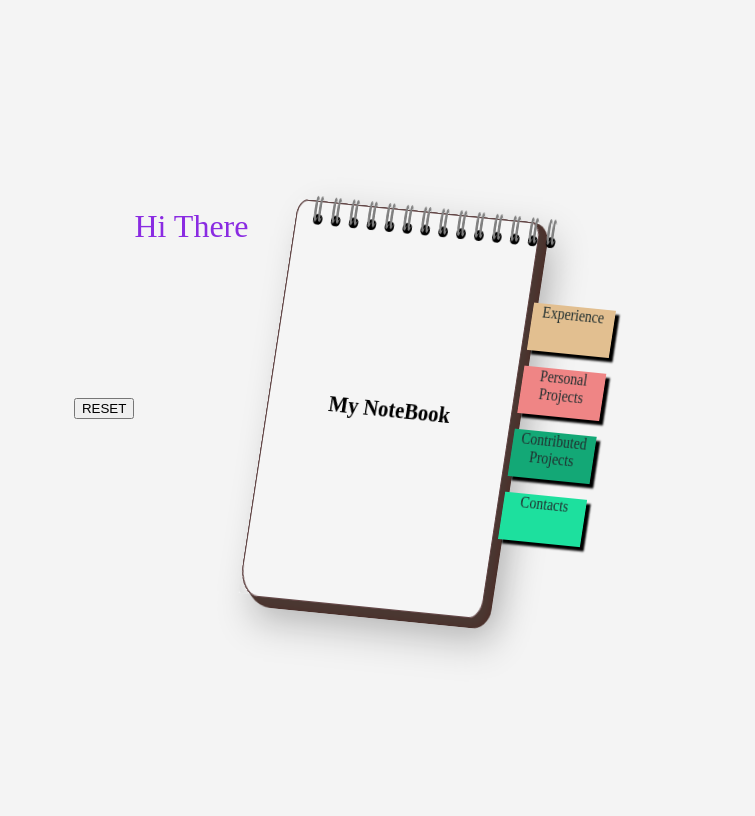
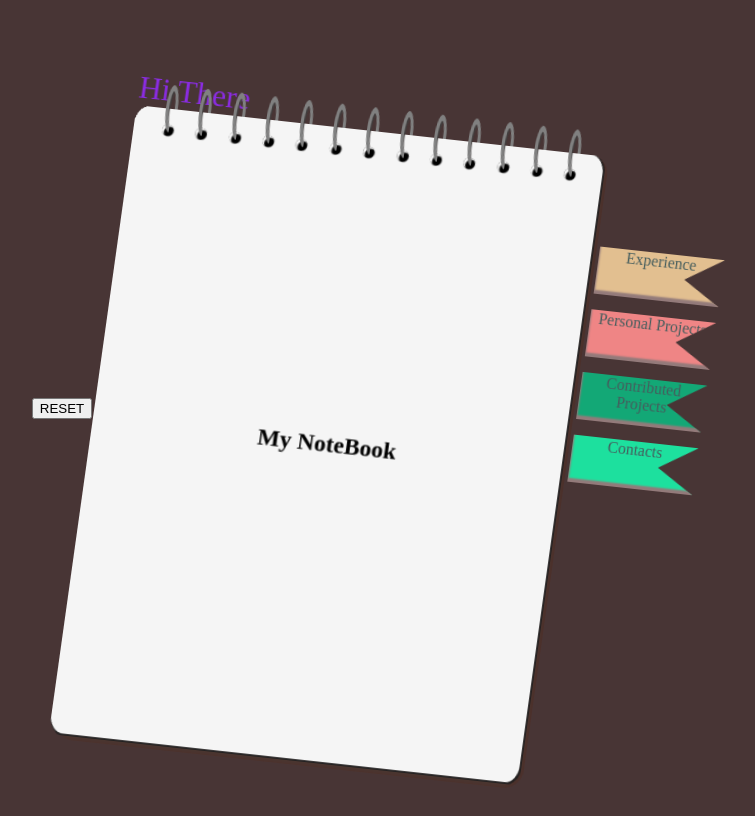
Before and after one commit to moreenhettihewa/moreen.io_v1.0, a plain HTML site: page index.html in a window 1280 px wide. Shown: the whole page, without its empty margins (338-1093 px from the left). Drawn offline with Linux system fonts and the light colour scheme.

Commit message:
Refactored

```diff
--- a/index.html
+++ b/index.html
@@ -9,45 +9,51 @@
 
 <body>
 
-    <button onclick="reorderPage()">RESET</button>
+    <button onclick="reorderPages()">RESET</button>
 
-    <div class="main-page">
+    <div class="scene">
         <div class="welcome-message">Hi There</div>
         <div class="book">
             <div class="back-cover"></div>
-            <div class="clips" id="clipsContainer"></div>
-
+            <div class="clip-container clip-container__front" id="clipFrontContainer">
+            </div>
             <div class="bookmarks">
                 <div class="bookmark experience zoomable" onclick="goToPage(1);loadExperience();">Experience</div>
                 <div class="bookmark p-projects zoomable" onclick="goToPage(2);loadPersonalProjects();loadPersonalProjectCards()">Personal Projects</div>
                 <div class="bookmark c-projects zoomable" onclick="goToPage(3);loadContributedProjects()">Contributed Projects</div>
                 <div class="bookmark contacts zoomable" onclick="goToPage(4);loadContacts()">Contacts</div>
             </div>
+            <div class="pages">
             <div class="page" id="page1">
-                <div class="front"> My NoteBook</div>
-                <div class="back"></div>
-                <div class="click-zone" onclick="goToPage(1);loadExperience();"></div>
+                <div class="page__front"> My NoteBook</div>
+                <div class="page__back"></div>
+                <div class="click-zone clickable" onclick="goToPage(1);loadExperience();"></div>
             </div>
             <div class="page" id="page2">
-                <div class="front" ></div>
-                <div class="back"></div>
-                <div class="click-zone" onclick="goToPage(2);loadPersonalProjects();"></div>
+                <div class="page__front" ></div>
+                <div class="page__back"></div>
+                <div class="click-zone clickable" onclick="goToPage(2);loadPersonalProjects();"></div>
             </div>
             <div class="page" id="page3">
-                <div class="front">Projects</div>
-                <div class="back"></div>
-                <div class="click-zone" onclick="goToPage(3);loadContributedProjects();"></div>
+                <div class="page__front">Projects</div>
+                <div class="page__back"></div>
+                <div class="click-zone clickable" onclick="goToPage(3);loadContributedProjects();"></div>
             </div>
             <div class="page" id="page4">
-                <div class="front">Projects (contributed) </div>
-                <div class="back"></div>
-                <div class="click-zone" onclick="goToPage(4);loadContacts()"></div>
+                <div class="page__front">Projects (contributed) </div>
+                <div class="page__back"></div>
+                <div class="click-zone clickable" onclick="goToPage(4);loadContacts()"></div>
             </div>
             <div class="page" id="page5">
-                <div class="front">Contact Me</div>
-                <div class="back"></div>
-                <div class="click-zone"></div>
+                <div class="page__front">Contact Me</div>
+                <div class="page__back"></div>
+                <div class="click-zone clickable"></div>
             </div>
+
+            </div>
+
+             <div class="clip-container clip-container__back" id="clipBackContainer"></div>
+        </div>
         </div>
     </div>
 
--- a/script.js
+++ b/script.js
@@ -1,23 +1,56 @@
 const totalPages = 5;
+
 let currentFlippedPage = 0;
 
-const container = document.getElementById("clipsContainer");
+function createClips(containerId, sideClassName, count = 13) {
+  const containerClip = document.getElementById(containerId);
+  if (!containerClip) return;
 
-const width_of_book = document.getElementsByClassName("book")[0].scrollWidth;
+  for (let i = 0; i < count; i++) {
+    const sideElement = document.createElement("div");
+    sideElement.className = sideClassName;
 
-const number_of_clips = (width_of_book) / 28;
-for (let i = 0; i < number_of_clips; i++) {
     const clip = document.createElement("div");
     clip.className = "clip";
-  container.appendChild(clip);
+    sideElement.appendChild(clip);
+    containerClip.appendChild(sideElement);
+  }
+}
 
-  const clip_bind = document.createElement("div");
-  clip_bind.className = "clip";
-  container.appendChild(clip_bind);
+function renderClipContainer() {
+  createClips("clipFrontContainer", "front");
+  createClips("clipBackContainer", "back");
+}
 
-  const clip_hole = document.createElement("div");
-  clip_hole.className = "clip_hole";
-  container.appendChild(clip_hole);
+
+function addPageHoles(holeCount = 13) {
+  const pages = document.getElementsByClassName("page");
+  for (const page of pages) {
+    const pageHolesContainerElement = document.createElement("div");
+    pageHolesContainerElement.className = "page__holes";
+
+    for (let h = 0; h < holeCount; h++) {
+      const holeElement = document.createElement("div");
+      holeElement.className = "hole";
+      pageHolesContainerElement.appendChild(holeElement);
+    }
+    page.appendChild(pageHolesContainerElement);
+  }
+}
+
+function reorderPages() {
+  const pages = document.querySelectorAll(".page");
+  const total = pages.length;
+
+  pages.forEach((page, index) => {
+    const i = index + 1;
+    // Bring unflipped pages to top
+    if (i <= currentFlippedPage) {
+      page.style.zIndex = i;
+    } else {
+      page.style.zIndex = total - i + 50;
+    }
+  });
 }
 
 function goToPage(target) {
@@ -34,41 +67,19 @@ function goToPage(target) {
   reorderPages();
 }
 
-function reorderPages() {
-  const pages = document.querySelectorAll(".page");
-  const total = pages.length;
-
-  pages.forEach((page, index) => {
-    const i = index + 1;
-    // Bring unflipped pages to top
-    if (i <= currentFlippedPage) {
-      page.style.zIndex = i;
-    } else {
-      page.style.zIndex = total - i + 1;
-    }
-  });
-}
-
-function reorderPage() {
-  flippedPages = [];
-  const pages = document.querySelectorAll(".page");
-  pages.forEach((page, index) => {
-    page.classList.remove("flipped");
-    page.style.zIndex = pages.length - index;
-  });
-}
-
 // Navigate to each page and the contents are loaded via a separate HTML page
 
 function loadExperience() {
+  setTimeout(() => {
     fetch("./pages/experience/index.html")
       .then((response) => response.text())
       .then((data) => {
         document
           .getElementById("page2")
-        .getElementsByClassName("front")[0].innerHTML = data;
+          .getElementsByClassName("page__front")[0].innerHTML = data;
       })
       .catch((error) => console.error("Error loading content:", error));
+  }, 100); // 2000 ms = 2 seconds
 }
 
 function loadContributedProjects() {
@@ -77,7 +88,7 @@ function loadContributedProjects() {
     .then((data) => {
       document
         .getElementById("page4")
-        .getElementsByClassName("front")[0].innerHTML = data;
+        .getElementsByClassName("page__front")[0].innerHTML = data;
     })
     .catch((error) => console.error("Error loading content:", error));
 }
@@ -88,7 +99,7 @@ function loadPersonalProjects() {
     .then((data) => {
       document
         .getElementById("page3")
-        .getElementsByClassName("front")[0].innerHTML = data;
+        .getElementsByClassName("page__front")[0].innerHTML = data;
     })
     .catch((error) => console.error("Error loading content:", error));
 }
@@ -99,15 +110,22 @@ function loadContacts() {
     .then((data) => {
       document
         .getElementById("page5")
-        .getElementsByClassName("front")[0].innerHTML = data;
+        .getElementsByClassName("page__front")[0].innerHTML = data;
     })
     .catch((error) => console.error("Error loading content:", error));
 }
+
+// Render everything
+renderClipContainer();
+addPageHoles();
+
 
 // reordering the pages on reload
 window.onload = () => {
   reorderPages();
 };
+
+
 
 function closeModal(event) {
   const modal = document.getElementById("modalOverlay");
--- a/style.css
+++ b/style.css
@@ -9,29 +9,32 @@ body {
   justify-content: center;
   align-items: center;
   height: 100vh;
-  background: #f4f4f4;
+  background: #483535;
+  --clipWidth: 1.5em;
+  --clipHeight: 3em;
 }
 
-.main-page {
-  display: flex;
+.scene {
+  width: 30em;
+  height: 40em;
+  transform-style: preserve-3d;
+  transform: rotateX(10deg) rotateY(-10deg) rotateZ(8deg);
 }
 
 .welcome-message {
   font-size: xx-large;
   color: blueviolet;
 }
-
+/*
 .book {
   position: relative;
-  width: 22vw;
-  height: 50vh;
-  perspective: 3000px;
-  transform: rotatex(10deg) rotateY(-30deg) rotateZ(10deg);
-  box-shadow: 20px 20px 40px rgba(0, 0, 0, 0.3);
-  transform-style: preserve-3d;
-}
+  width: 30em;
+  height: 40em;
+  /* transform: rotateX(10deg) rotateY(-10deg) rotateZ(8deg); */
+  /* box-shadow: 20px 20px 40px rgba(0, 0, 0, 0.3);
+} */
 
-.book::before {
+/* .book::before {
   content: "";
   position: absolute;
   top: 20px;
@@ -39,9 +42,9 @@ body {
   width: 100%;
   height: calc(100% - 20px);
   box-shadow: inset 0 0 20px rgba(0, 0, 0, 0.1);
-  border-radius: 4px;
+  border-radius: 3%;
   pointer-events: none;
-}
+} */
 
 .bookmarks {
   margin-left: 0.5em;
@@ -55,12 +58,13 @@ body {
 .bookmark {
   cursor: pointer;
   background-color: rgb(29, 224, 158);
-  width: 6em;
-  color: rgb(33, 47, 47);
+  clip-path: polygon(0 0, 0% 100%, 100% 100%, 70% 50%, 100% 0);
+  width: 8em;
+  color: rgb(69, 93, 93);
   height: 4.5em;
   margin-bottom: 1em;
   max-height: 3em;
-  box-shadow: 5px 4px 2px black;
+  box-shadow: inset 1px -4px 2px rgb(147, 122, 122);
 }
 
 .bookmark.experience {
@@ -75,93 +79,63 @@ body {
   background-color: rgb(19, 168, 118);
 }
 
-
+/*
 .book::after {
   box-shadow: 10px 10px 10px black;
+} */
+
+.pages > .page {
+  position: absolute;
+  width: 30em;
+  height: 40em;
+  background-color: whitesmoke;
+  text-align: center;
+  border-radius: 3%;
 }
 
 .page {
-  position: absolute;
-  width: 100%;
-  height: 100%;
   transform-style: preserve-3d;
-  transition: transform 1s;
+  transition: transform 2s;
   transform-origin: top;
-  border: #ccc 2px solid 20px;
-}
-
-.clip {
-  width: 2px;
-  height: 20px;
-  border: 3px solid gray;
-  border-radius: 50%;
-  border-right: none;
-  z-index: 10;
-}
-
-.clip_hole {
-  width: 11px;
-  height: 11px;
-  border-radius: 100%;
-  background-color: black;
-  top: 18px;
-  left: -10px;
-  position: relative;
-  z-index: 9;
-}
-
-.clips {
-  position: absolute;
-  top: -5px;
-  display: flex;
-  padding: 0 20px;
-  z-index: 11;
-}
-
-
-.clip-hider {
-  background-color: rgb(172, 56, 135);
-  top: -10px;
-  /* Show half of the clip above the page */
-  width: 10px;
-  height: 10px;
-  position: absolute;
-  left: 10px;
-  /* Adjust as needed */
-  width: 10px;
-  height: 20px;
-  z-index: 10;
+  transform: translateY(2pxms);
+  border: 2px solid rgb(37, 34, 34);
+  border-left: none;
+  border-top: none;
 }
 
 .page.flipped {
-  transform: rotateX(300deg);
+  transform: rotateX(340deg);
   transform-origin: top;
 }
 
-.front,
-.back {
+.page__front,
+.page__back {
   position: absolute;
   width: 100%;
   height: 100%;
   backface-visibility: hidden;
   background: whitesmoke;
-  border: 1px solid #624646;
+  /* border: 1px solid #624646; */
   display: flex;
   align-items: center;
   justify-content: center;
   font-size: 24px;
   font-weight: bold;
+  border-radius: 3%;
+
 }
 
-.front {
-  border-bottom-left-radius: 8%;
-  border-bottom-right-radius: 5%;
-  border-top-left-radius: 4%;
-  border-top-right-radius: 4%;
+.page__back {
+  transform: rotateX(180deg);
 }
 
-.back {
-  transform: rotateX(180deg);
+
+.page .clickable {
+  bottom: 0%;
+  position: absolute;
+  width: 30em;
+  height: 4em;
+  cursor: pointer;
 }
 
 /* Only clickable at bottom */
@@ -171,43 +145,92 @@ body {
   height: 50px;
   width: 100%;
   cursor: pointer;
-  z-index: 5;
 }
 
-#page1 {
-  z-index: 5;
+
+.clip-container {
+  display: flex;
+  flex-direction: row;
+  justify-content: center;
+  margin-left: 1.5em;
+  background: transparent;
+  gap: 1em;
 }
 
-#page2 {
-  z-index: 4;
+.clip {
+  transform: rotateY(60deg);
+  border-radius: 50%;
+  height: var(--clipHeight);
+  width: var(--clipWidth);
+  box-sizing: border-box;
+  border: 6px solid gray;
+  box-shadow: inset 2px 2px 2px #423f3f;
+  z-index: 500;
 }
 
-#page3 {
-  z-index: 3;
+.front,
+.back > .clip {
+  width: var(--clipWidth);
+  height: var(--clipHeight);
+  margin-top: -1.5em;
 }
 
-#page4 {
-  z-index: 2;
+.front,
+.back {
+  position: relative;
+  z-index: 500;
+  width: calc(var(--clipWidth) / 2);
 }
 
-#page5 {
+.front {
+  left: 0%;
+  overflow: hidden;
+}
+
+.back {
   z-index: 1;
+  right: 0%;
 }
+
+.clip-container__front,
+.clip-container__back {
+  gap: 1.4em;
+  position: absolute;
+}
+
+.page__holes {
+  position: absolute;
+  display: flex;
+  flex-direction: row;
+  gap: 1.4em;
+  margin-left: 1.8em;
+}
+
+.hole {
+  width: 0.75em;
+  height: 0.75em;
+  background: black;
+  border-radius: 50%;
+  margin-top: 1em;
+  box-sizing: border-box;
+  box-shadow: inset 2px 2px 1px white
+}
+
 
 .book ::after {
   color: bisque;
-  border: 2em solid greenyellow;
+  border: 0.5em solid greenyellow;
 }
 
 .back-cover {
   position: absolute;
-  width: 103%;
+  width: 100.05%;
   left: 5px;
-  height: 103%;
+  height: 101%;
   background: #4b3832;
   z-index: 0;
   border-radius: 20px;
-  border-bottom-left-radius: 35px;
+  border-bottom-left-radius: 20px;
   box-shadow: inset -3px 0 10px rgba(79, 3, 3, 0.2);
 }
 
```
Lines whose indentation alone changed are shown as unchanged.
